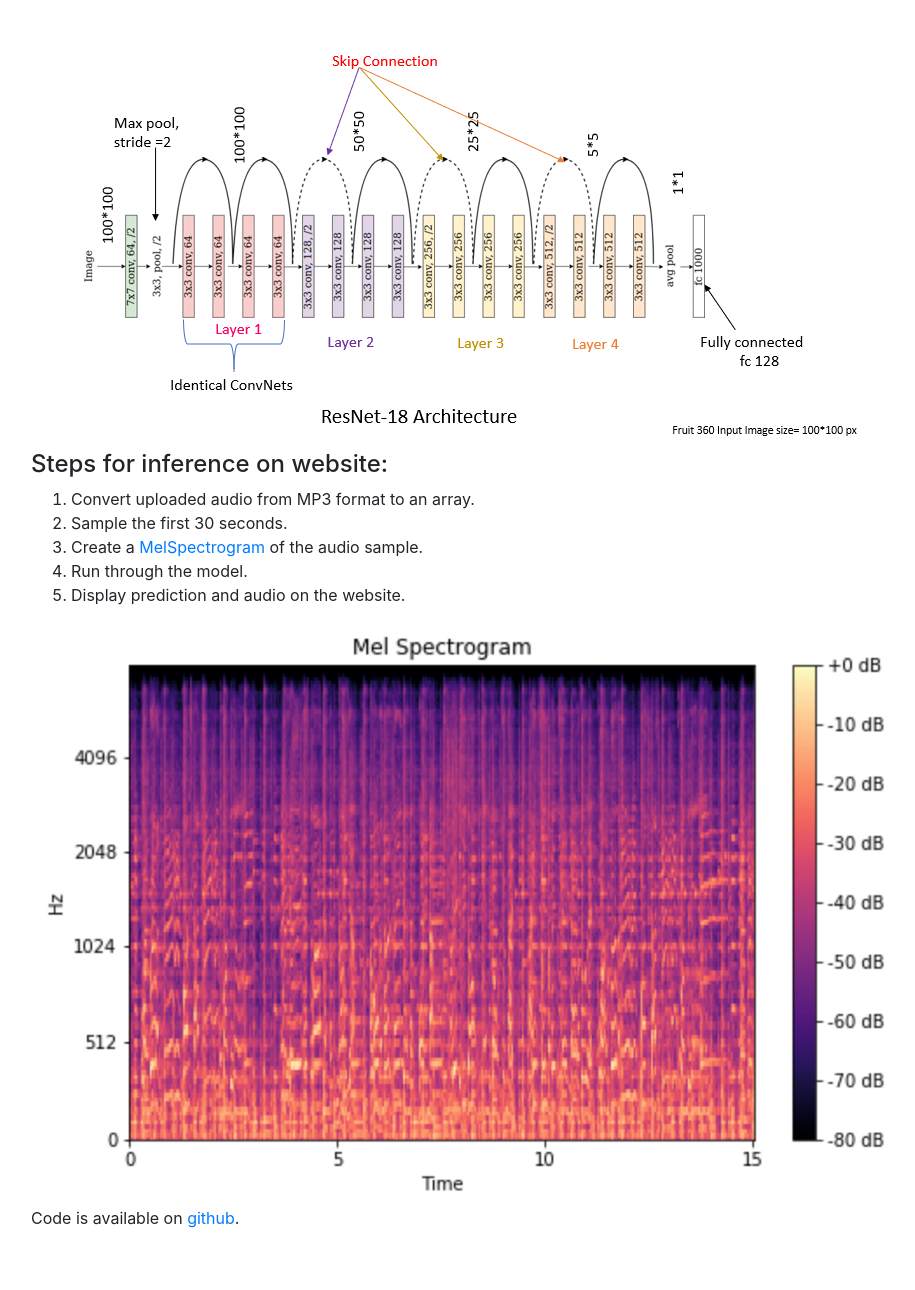
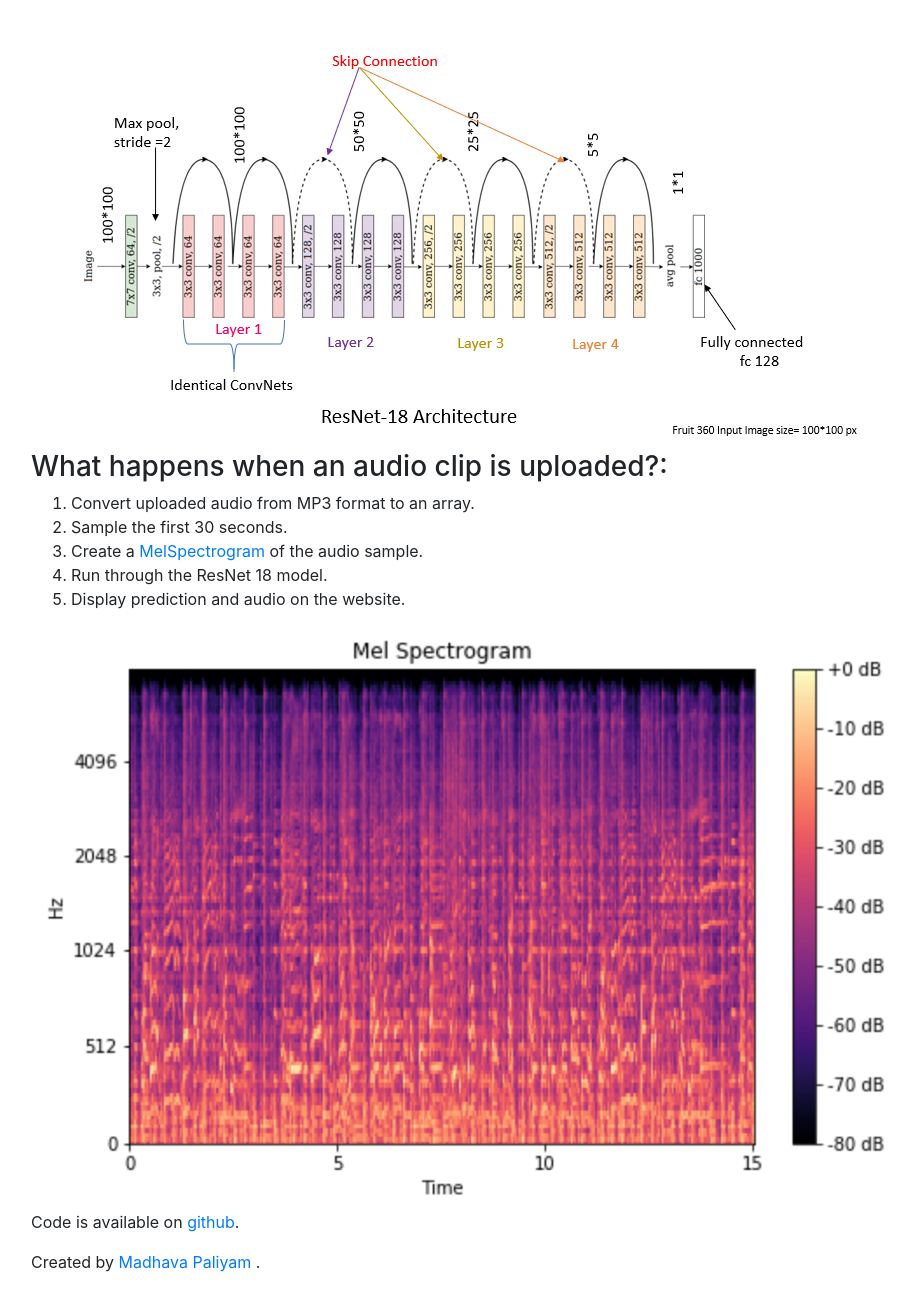
Before and after one commit to mangomadhava/raganet_website, a Flask app: page /info in a window 1280 px wide. Shown: the part 938-2228 px from the top of the page, without its empty margins (54-969 px from the left). Before the commit the page ends 2166 px from the top, so only its background shows below. Run offline with Flask 2, Linux system fonts and the light colour scheme; some libraries are stand-ins or nearby versions.

Commit message:
minor changes

```diff
--- a/flask_app/templates/info.html
+++ b/flask_app/templates/info.html
@@ -28,17 +28,17 @@
 
 <img src="{{url_for('static', filename='resnet18.png')}}" align="middle" />
 
-<h4 id="steps-for-inference-on-website-">Steps for inference on website:</h4>
+<h3 id="steps-for-inference-on-website-">What happens when an audio clip is uploaded?:</h3>
 <ol>
 <li>Convert uploaded audio from MP3 format to an array. </li>
 <li>Sample the first 30 seconds. </li>
 <li>Create a <a href="https://medium.com/analytics-vidhya/understanding-the-mel-spectrogram-fca2afa2ce53">MelSpectrogram</a> of the audio sample. </li>
-<li>Run through the model. </li>
+<li>Run through the ResNet 18 model. </li>
 <li>Display prediction and audio on the website. </li>
 </ol>
 
 <img src="{{url_for('static', filename='mel_spectrogram.png')}}" align="middle" />
 <p>Code is available on <a href="https://github.com/mangomadhava/raganet">github</a>. </p>
-
+<p>Created by <a href="https://www.linkedin.com/in/madhava-paliyam/">Madhava Paliyam </a>. </p>
 
 {% endblock %}
```
